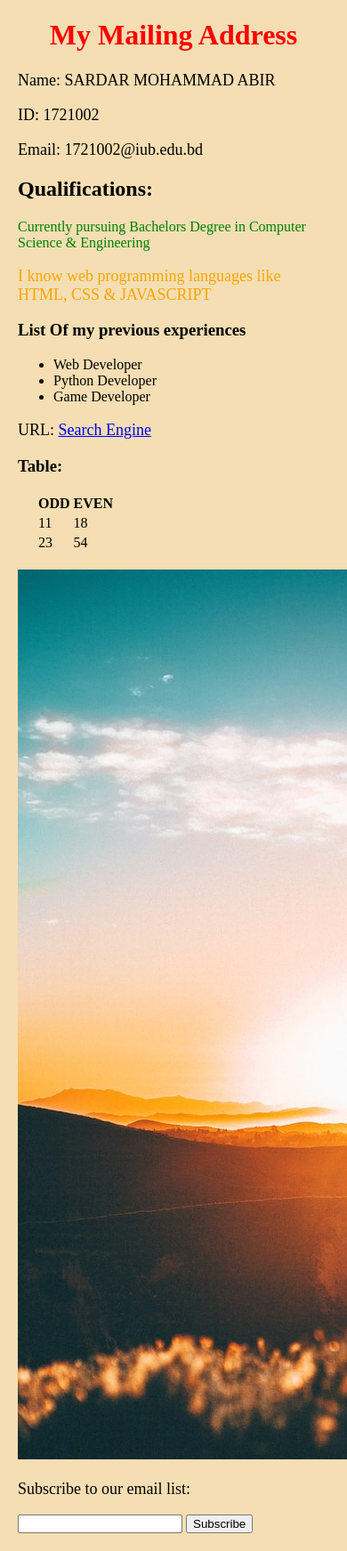
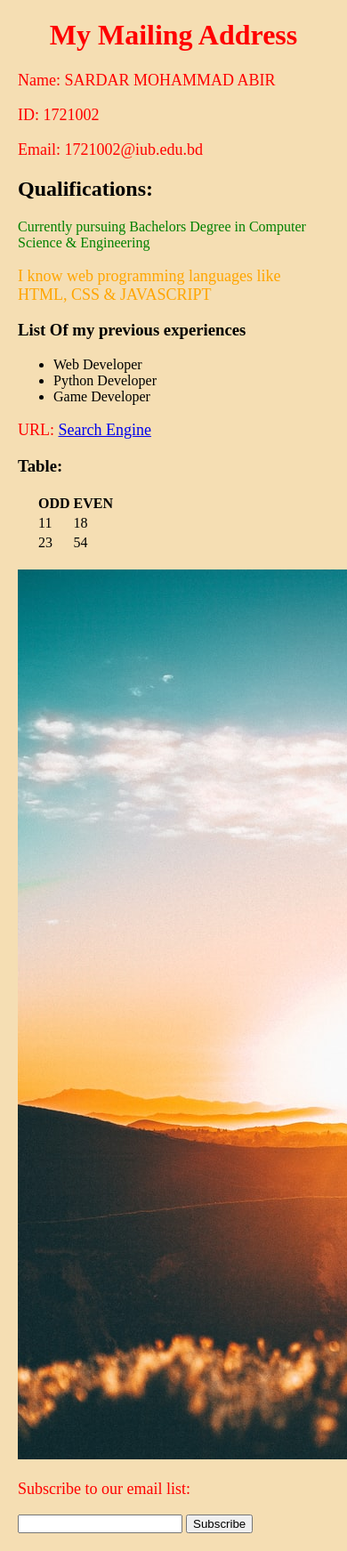
Before and after one commit to abir596/cw1234, a PHP site: page / in a window 390 px wide; the page is wider, and only the part inside the window is pictured. Shown: that part at 89% size. Run offline with PHP 8.4, Linux system fonts and the light colour scheme.

Commit message:
responsive2

```diff
--- a/classwork/index.html
+++ b/classwork/index.html
@@ -4,6 +4,8 @@
     <head>
         <title>First Webpage</title>
         <link href="style.css" type="text/css" rel="stylesheet" />
+        <link href="responsive.css" type="text/css" rel="stylesheet" />
+        <meta name="viewport" content="width=device-width, initial-scale=1">
     </head>
     <body>
         <h1>My Mailing Address</h1>
--- a/classwork/responsive.css
+++ b/classwork/responsive.css
@@ -1 +1,16 @@
 /* Your responsive CSS styles go here */
+@media(max-width:499px){
+    p{
+        color: red;
+    }
+}
+@media(min-width:1001px){
+    p{
+        color: green;
+    }
+}
+@media(min-width:768px) and (max-width:991px){
+    p{
+        color: blue;
+    }
+}
```
